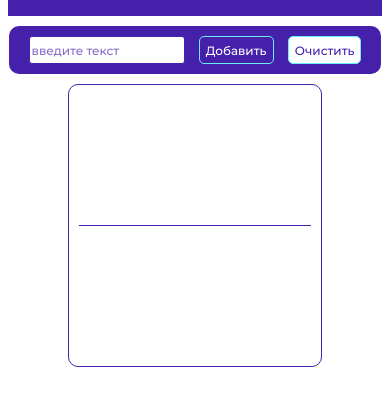
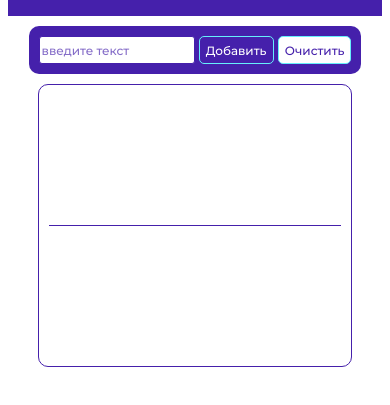
Before and after one commit to cocaKolya/elbrusTranslit, a plain HTML site: page index.html in a window 390 px wide. Shown: the part 67-472 px from the top of the page. Drawn offline with Linux system fonts and the light colour scheme; a web font is replaced by a local one.

Commit message:
@media minor update

```diff
--- a/style.css
+++ b/style.css
@@ -182,11 +182,12 @@ header {
     background-color: rgba(69, 32, 171);
   }
   .input-wrapper {
-    padding: 10px 20px;
+    padding: 10px 10px;
   }
   .vocab-wrapper {
     flex-direction: column;
     justify-self: unset;
+    margin: 0px 30px;
   }
   .vocab-row {
     min-height: 100px;
@@ -197,4 +198,7 @@ header {
     margin: 0px 10px;
     border-bottom: 1px solid rgb(69, 32, 171);
   }
+  .input-wrapper button {
+    margin-left: 0px;
+  }
 }
```
